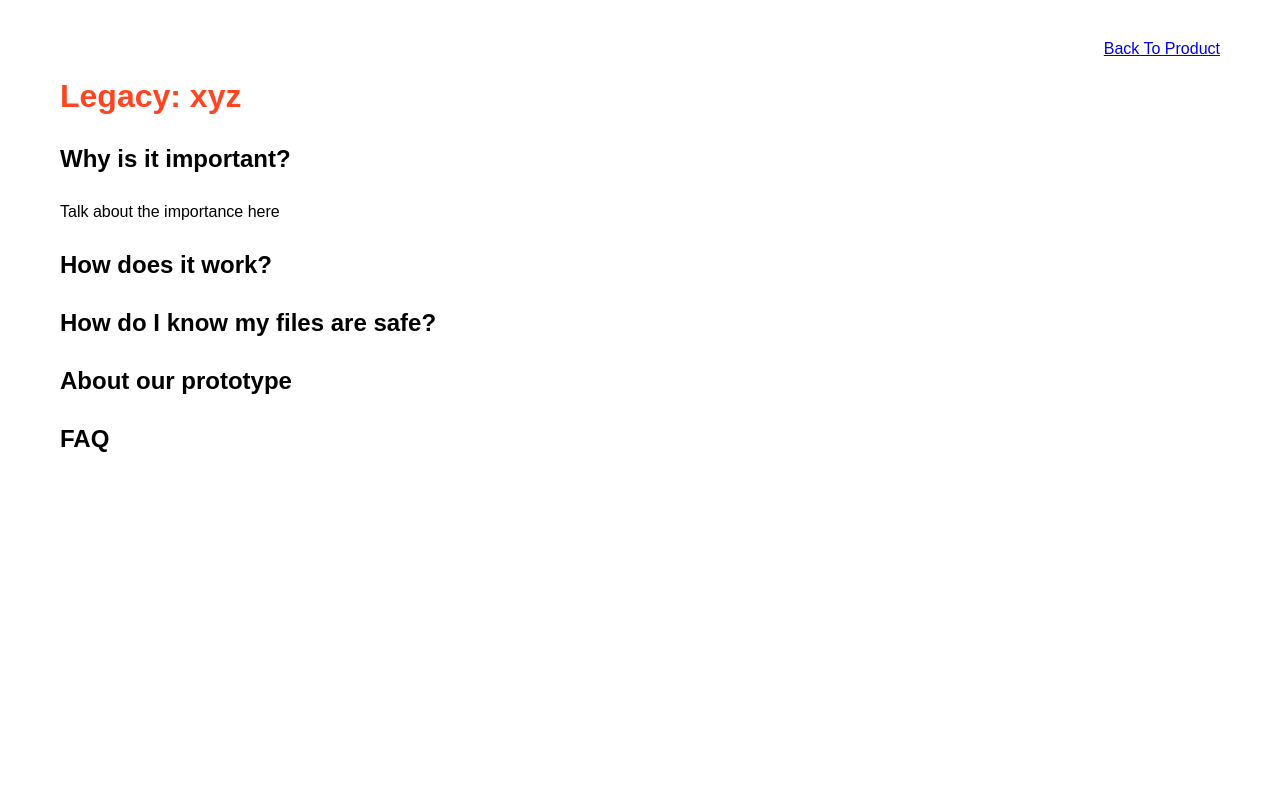
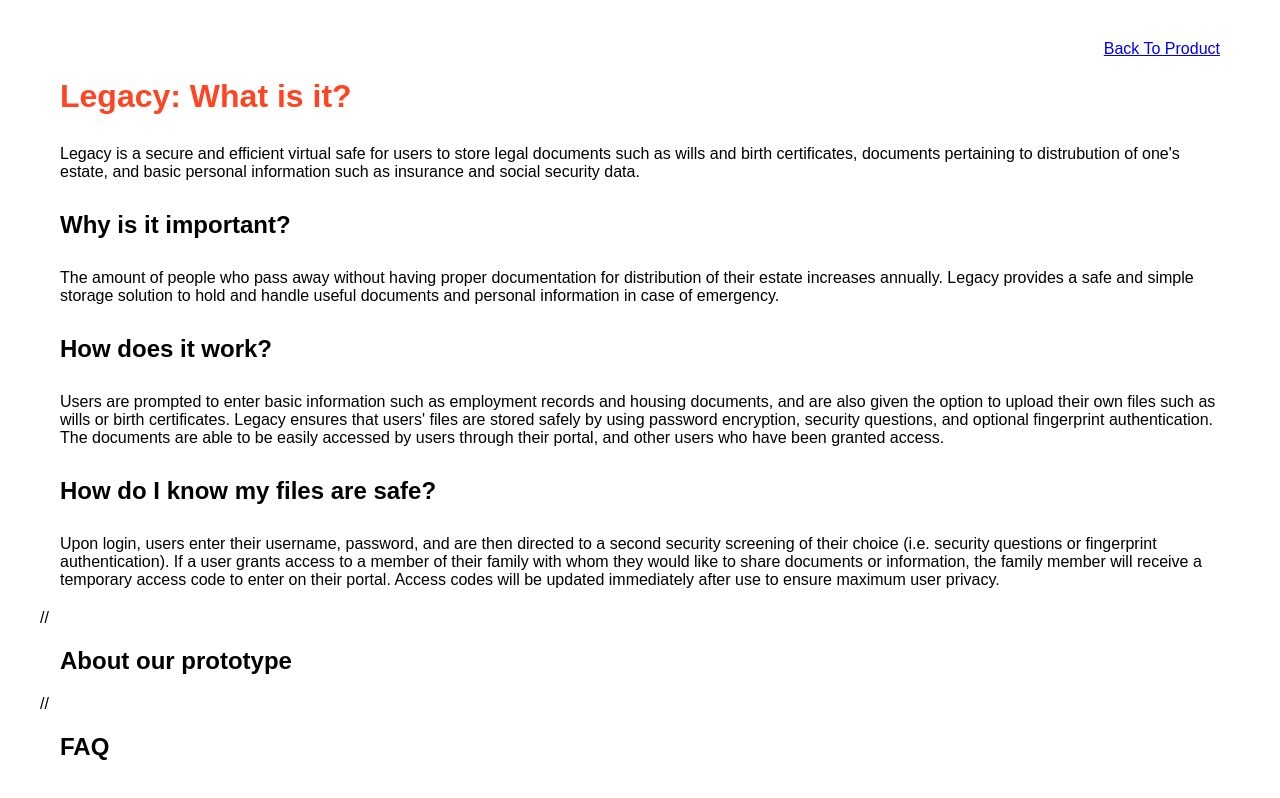
Before and after one commit to ewarman/AIGChallenge, a plain HTML site: page mission.html in a window 1280 px wide. Drawn offline with Linux system fonts and the light colour scheme.

Commit message:
updated mission

```diff
--- a/mission.html
+++ b/mission.html
@@ -8,12 +8,15 @@
 		<a href="profile.html">Back To Product</a>
 	</div>
 	<div id="text">
-		<h1>Legacy: xyz</h1>
+		<h1>Legacy: What is it?</h1>
+		<p>Legacy is a secure and efficient virtual safe for users to store legal documents such as wills and birth certificates, documents pertaining to distrubution of one's estate, and basic personal information such as insurance and social security data.  </p>
 		<h2>Why is it important?</h2>
-		<p>Talk about the importance here</p>
+		<p>The amount of people who pass away without having proper documentation for distribution of their estate increases annually. Legacy provides a safe and simple storage solution to hold and handle useful documents and personal information in case of emergency.</p>
 		<h2>How does it work?</h2>
+		<p>Users are prompted to enter basic information such as employment records and housing documents, and are also given the option to upload their own files such as wills or birth certificates. Legacy ensures that users' files are stored safely by using password encryption, security questions, and optional fingerprint authentication. The documents are able to be easily accessed by users through their portal, and other users who have been granted access.</p>
 		<h2>How do I know my files are safe?</h2>
-		<h2>About our prototype</h2>
-		<h2>FAQ</h2>
+		<p>Upon login, users enter their username, password, and are then directed to a second security screening of their choice (i.e. security questions or fingerprint authentication). If a user grants access to a member of their family with whom they would like to share documents or information, the family member will receive a temporary access code to enter on their portal. Access codes will be updated immediately after use to ensure maximum user privacy.</p>
+	//	<h2>About our prototype</h2>
+	//	<h2>FAQ</h2>
 	</div>
 </body>
```
